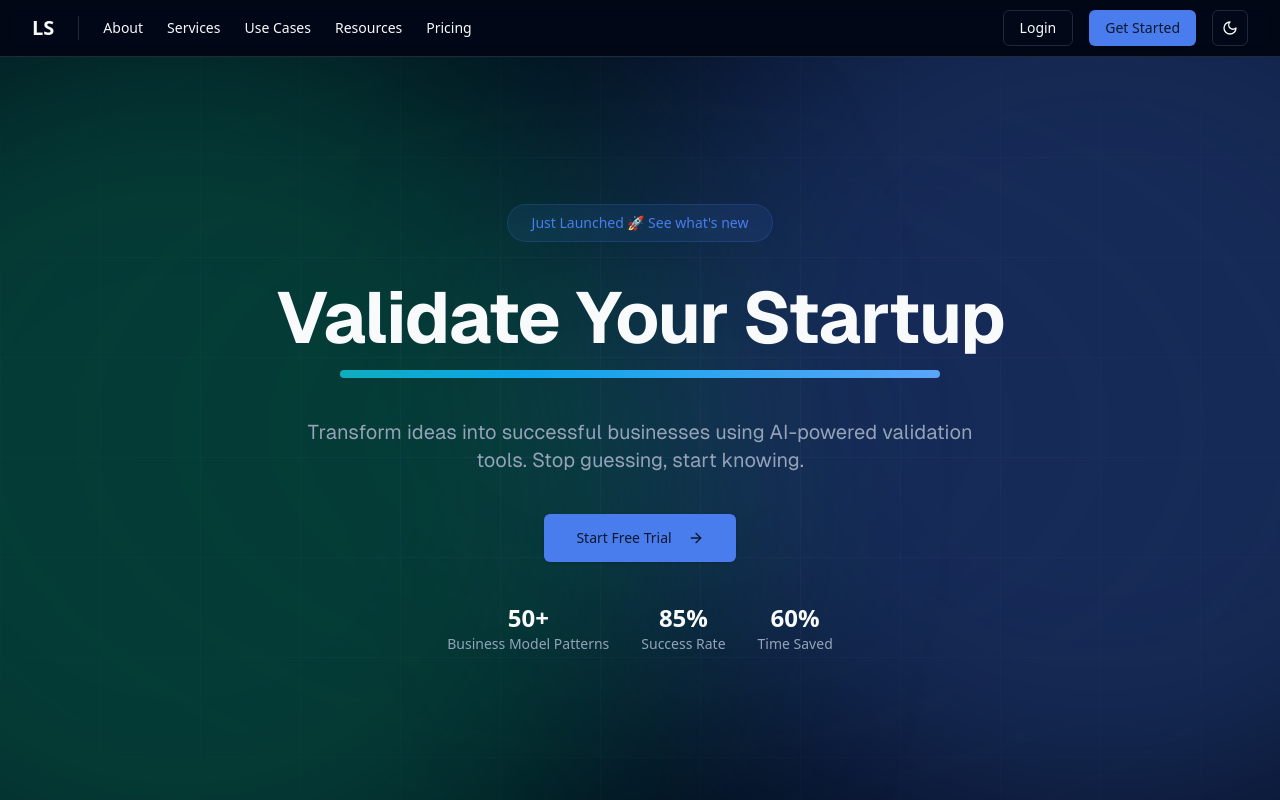
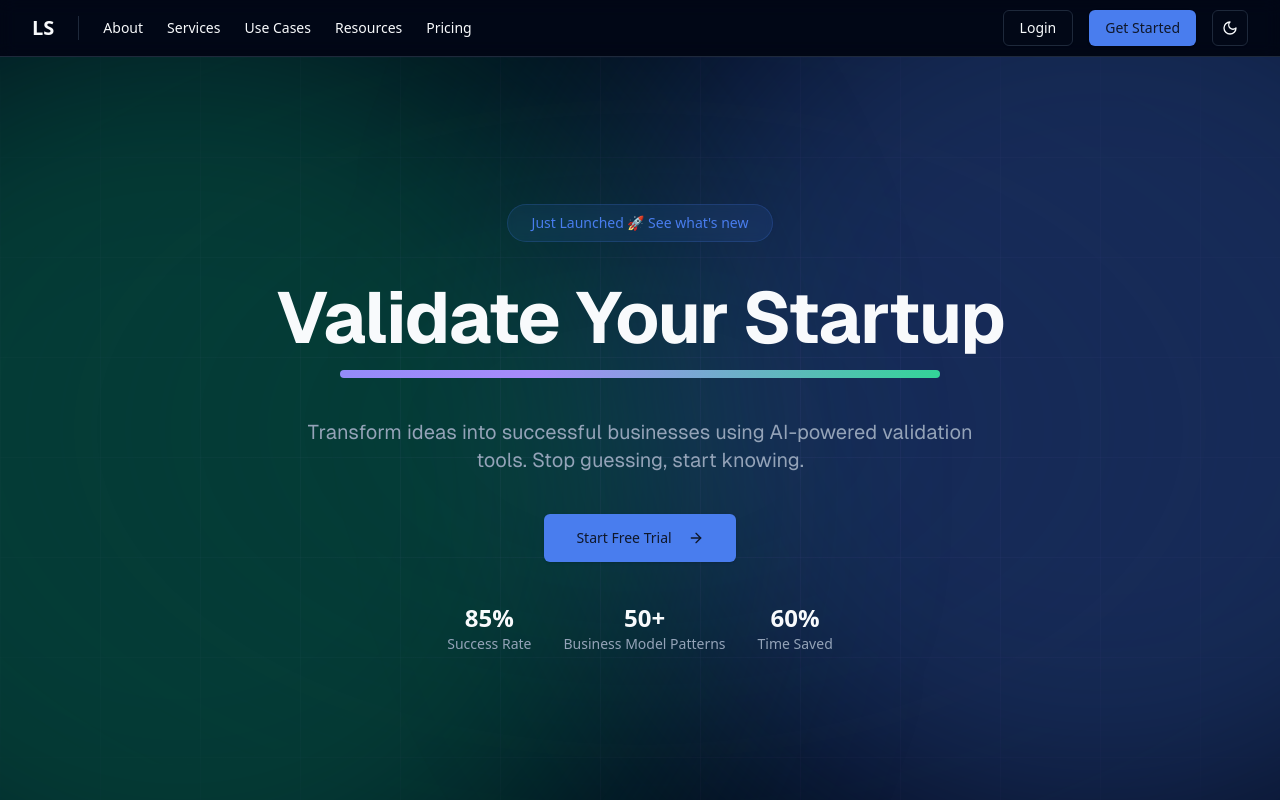
Before and after one commit to mamisoa/templating, a Next.js app: page / in a window 1280 px wide. Shown: the top 800 px of the page. Built offline with nearby package versions, Linux system fonts and the light colour scheme.

Commit message:
update hero section statistics; adjust gradient background size and animation duration for improved visual flow

```diff
--- a/src/app/components/sections/hero.tsx
+++ b/src/app/components/sections/hero.tsx
@@ -72,8 +72,8 @@ export function HeroSection() {
 					transition={{ duration: 0.5, delay: 0.8 }}
 					className='flex flex-wrap justify-center gap-8 text-center'>
 					{[
+						{ label: "Success Rate", value: "85%" },
 						{ label: "Business Model Patterns", value: "50+" },
-						{ label: "Success Rate", value: "85%" },
 						{ label: "Time Saved", value: "60%" },
 					].map((stat) => (
 						<div key={stat.label} className='flex flex-col'>
--- a/src/app/globals.css
+++ b/src/app/globals.css
@@ -139,11 +139,13 @@
 	background: linear-gradient(
 		90deg,
 		#60a5fa,
-		/* lighter blue */ #34d399,
+		/* lighter blue */ #818cf8,
+		/* indigo */ #a78bfa,
+		/* purple */ #34d399,
 		/* fresh green */ #10b981,
 		/* emerald */ #0ea5e9,
 		/* sky blue */ #60a5fa /* back to lighter blue */
 	);
-	background-size: 300% 100%;
-	animation: gradientFlow 12s linear infinite;
+	background-size: 400% 100%;
+	animation: gradientFlow 5s linear infinite;
 }
```
